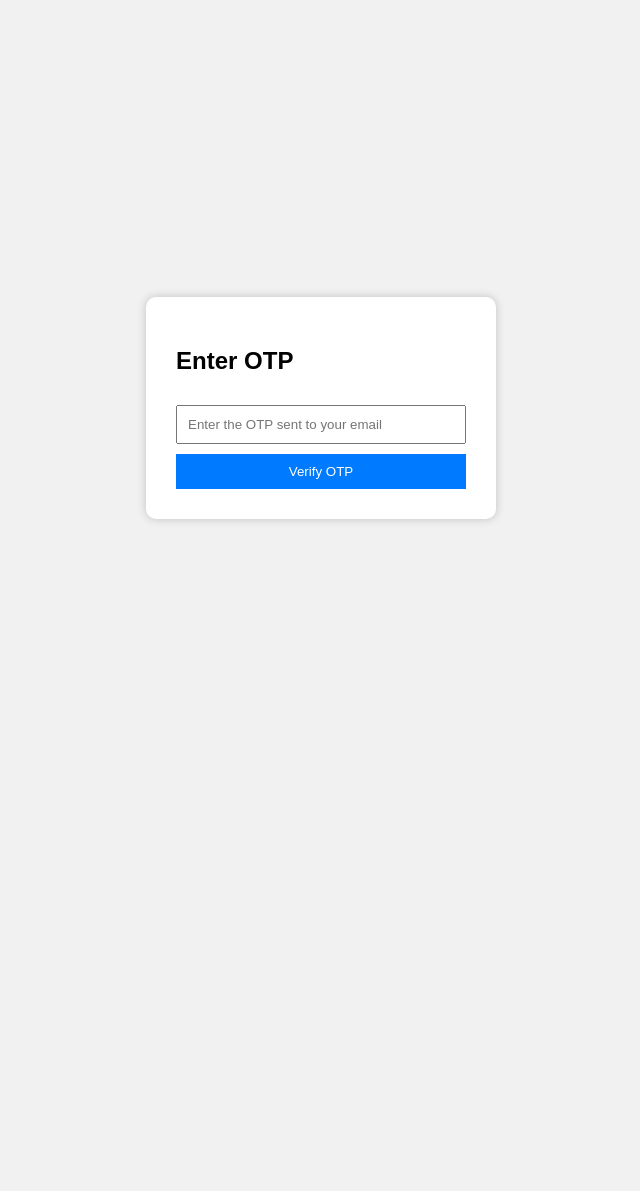
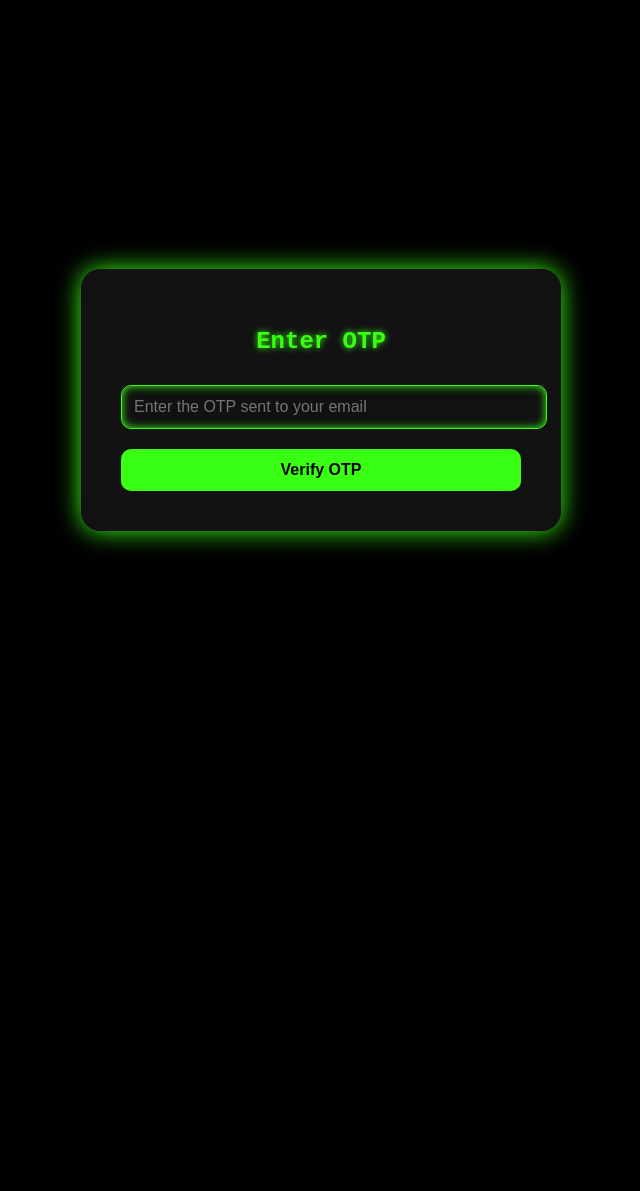
Before and after one commit to Mahalaxmi2710/S.A.F.E_Oips, a Flask app: page /verify_otp in a window 1280 px wide; the page is wider, and only the part inside the window is pictured. Shown: that part, without its empty margins (319-959 px from the left). Before the commit the page ends 522 px from the top of that part, so only its background shows below. Run offline with Flask 3, Linux system fonts and the light colour scheme; the visitor is signed in with stand-in values (Sample User, id 1).

Commit message:
verify_otp.html

```diff
--- a/templates/verify_otp.html
+++ b/templates/verify_otp.html
@@ -1,39 +1,95 @@
 <!DOCTYPE html>
-<html>
+<html lang="en">
 <head>
+  <meta charset="UTF-8">
   <title>Verify OTP</title>
   <style>
     body {
-            font-family: Arial, sans-serif;
-            background: #f1f1f1;
+      margin: 0;
+      padding: 0;
+      background: black;
+      font-family: 'Courier New', monospace;
+      color: #39ff14;
+      height: 100vh;
       display: flex;
       justify-content: center;
       align-items: center;
-            height: 100vh;
+      overflow: hidden;
     }
+
+    .grid-bg {
+      position: absolute;
+      width: 200%;
+      height: 200%;
+      background-image:
+        linear-gradient(90deg, rgba(57,255,20,0.07) 1px, transparent 1px),
+        linear-gradient(rgba(57,255,20,0.07) 1px, transparent 1px);
+      background-size: 40px 40px;
+      animation: moveGrid 30s linear infinite;
+      opacity: 0.2;
+      z-index: 0;
+    }
+
+    @keyframes moveGrid {
+      0% { transform: translate(0, 0); }
+      100% { transform: translate(-40px, -40px); }
+    }
+
     .otp-container {
-            background: white;
-            padding: 30px;
+      z-index: 1;
+      background: rgba(20, 20, 20, 0.9);
+      padding: 40px;
+      border-radius: 20px;
+      box-shadow: 0 0 25px #39ff14;
+      width: 90%;
+      max-width: 400px;
+      text-align: center;
+    }
+
+    h2 {
+      margin-bottom: 20px;
+      text-shadow: 0 0 6px #39ff14;
+    }
+
+    input[type="text"] {
+      width: 100%;
+      padding: 12px;
+      margin-top: 10px;
+      background: #111;
+      border: 1px solid #39ff14;
       border-radius: 10px;
-            box-shadow: 0px 0px 10px rgba(0,0,0,0.2);
+      color: #39ff14;
+      font-size: 16px;
+      box-shadow: inset 0 0 8px #39ff14;
     }
-        input[type="text"], input[type="submit"] {
-            padding: 10px;
-            margin-top: 10px;
+
+    input[type="submit"] {
+      margin-top: 20px;
       width: 100%;
-            box-sizing: border-box;
+      background: #39ff14;
+      color: black;
+      border: none;
+      border-radius: 10px;
+      font-weight: bold;
+      padding: 12px;
+      font-size: 16px;
+      cursor: pointer;
+      transition: 0.3s;
     }
-        input[type="submit"] {
-            background: #007BFF;
-            color: white;
-            border: none;
+
+    input[type="submit"]:hover {
+      background-color: #9cff8c;
+      box-shadow: 0 0 12px #39ff14;
     }
+
     .error {
       color: red;
+      margin-top: 10px;
     }
   </style>
 </head>
 <body>
+  <div class="grid-bg"></div>
   <div class="otp-container">
     <h2>Enter OTP</h2>
     {% if error %}
```
Lines whose indentation alone changed are shown as unchanged.
